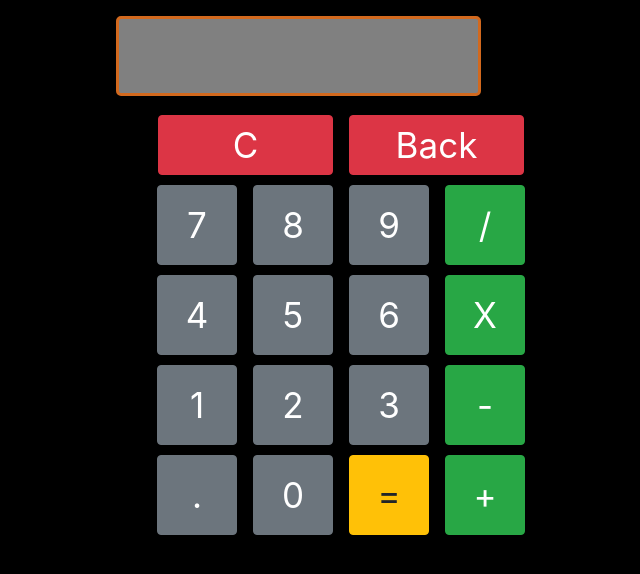
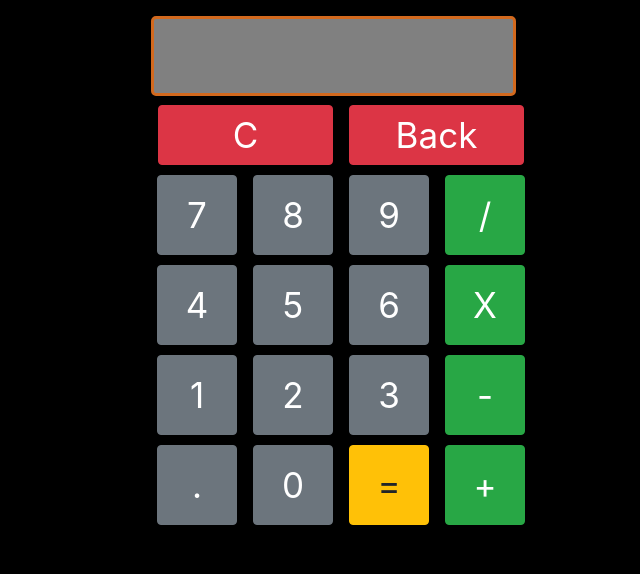
Before and after one commit to fauziapriana29/PROJECT_CALCULATOR, a React (Create React App) app: page / in a window 1280 px wide. Shown: the top 574 px of the page, without its empty margins (342-982 px from the left). Built offline with nearby package versions, Linux system fonts and the light colour scheme.

Commit message:
next day

```diff
--- a/src/App.js
+++ b/src/App.js
@@ -1,14 +1,11 @@
 import React from 'react';
 import './App.css'
-import Input from './Components/Input/input.jsx'
 import Keypads from './Components/Keypads/Keypads.jsx'
 
 function App() {
 
   return (
     <div>
-      <Input />
-      <br />
       <Keypads/>
     </div>
   );
--- a/src/Components/Input/input.css
+++ b/src/Components/Input/input.css
@@ -13,6 +13,7 @@
     text-align: right;
     width: 365px;
     height: 80px;
+    margin: auto;
     border-radius: 5px;
     border: 3px solid chocolate;
     font-size: 60px;
--- a/src/Components/Input/input.jsx
+++ b/src/Components/Input/input.jsx
@@ -1,17 +1,11 @@
 import React from "react";
 import "./input.css";
 
-const Input = () => {
+const Input = (props) => {
+  const {title} = props
   return (
     <div className="container mt-3 inputCont">
-      <input
-      name="display"
-        type="text"
-        id='input'
-        className="input"
-        aria-label="Sizing example input"
-        aria-describedby="inputGroup-sizing-lg"
-      />
+      <div className="input" id="input">{title}</div>
     </div>
   );
 };
--- a/src/Components/Keypads/Keypads.jsx
+++ b/src/Components/Keypads/Keypads.jsx
@@ -1,22 +1,73 @@
-import React from "react";
+import React, { useState } from "react";
 import "./keypads.css";
 import Button from "../Button/Button.jsx";
+import Input from '../Input/input.jsx'
 
 const Keypads = () => {
 
+  const [display, setDisplay] = useState({
+    data: '',
+    lastNumber: '',
+  })
+
   const insert = (num) => {
-    document.getElementById('input').value += num
+    setDisplay({
+      ...display, data: display.data += num,
+      lastNumber: display.lastNumber += num
+    })
+    console.log(display.lastNumber)
   }
+
+  const insertZero = (num) => {
+    if (display.data !== '') {
+      setDisplay({ ...display, data: display.data += num })
+    }
+  }
+
+  const insertDecimal = (num) => {
+    if (display.lastNumber.indexOf(".") === -1) {
+      setDisplay({data: display.data += num})
+    } else {
+      alert('Just 1 decimal in 1 numbers')
+    }
+  }
+
+  const insertOperation = (num) => {
+
+    let lastIndex = display.lastNumber.substr(display.lastNumber.length - 1, display.lastNumber.length)
+    // console.log(lastIndex)
+    if (display.lastNumber !== '' && lastIndex !== "+" && lastIndex !== '-' && lastIndex !== '*' && lastIndex !== '/' ) {
+      setDisplay({
+        ...display, data: display.data += num,
+        lastNumber: ''
+      })
+      console.log(display.lastNumber)
+    }
+  }
+
+  // const insertPlus = (num) => {
+  //   let lastIndex = display.lastNumber.substr(display.lastNumber.length - 1, display.lastNumber.length)
+  //   console.log(lastIndex)
+  //   if (lastIndex !== num || lastIndex == '-' || lastIndex == '*' || lastIndex == '/') {
+  //     setDisplay({ ...display, data: display.data.substr(0, display.data.length - 1) })
+  //     setDisplay({...display, data: display.data += num})
+  //   }
+  // }
+
   const clear = () => {
-    document.getElementById('input').value = ''
+   setDisplay({data: '', lastNumber: ''})
   }
+
   const erase = () => {
-    let display = document.getElementById('input')
-    display.value = display.value.substr(0, display.value.length-1)
+    setDisplay({
+      data: display.data.substr(0, display.data.length - 1),
+      lastNumber: display.lastNumber.substr(0, display.lastNumber.length - 1)
+    })
+    console.log(display.lastNumber)
   }
+
   const equal = () => {
-    let display = document.getElementById('input')
-    display.value = eval(display.value)
+    setDisplay({ data: eval(display.data), lastNumber: display.data})
   }
 
 
@@ -24,6 +75,8 @@ const Keypads = () => {
 
   return (
     <div className="container keypads">
+      <Input title={display.data} />
+      <br/>
       <div className="conButton">
         <Button type={"btn btn-danger clear ml-3"} title={"C"} click={() => clear()} />
         <Button type={"btn btn-danger clear ml-3"} title={"Back"} click={() => erase()} />
@@ -33,25 +86,25 @@ const Keypads = () => {
             <Button type={"btn btn-secondary number ml-3"} value={7} title={7} click={() => insert(7)} />
             <Button type={"btn btn-secondary number ml-3"} value={8} title={8} click={() => insert(8)} />
             <Button type={"btn btn-secondary number ml-3"} value={9} title={9} click={() => insert(9)} />
-            <Button type={"btn btn-success number ml-3"} title={"/"} click={() => insert('/')} />
+            <Button type={"btn btn-success number ml-3"} title={"/"} click={() => insertOperation('/')} />
           </div>
           <div className="middle1-button">
             <Button type={"btn btn-secondary number ml-3"} value={4} title={4} click={() => insert(4)} />
             <Button type={"btn btn-secondary number ml-3"} value={5} title={5} click={() => insert(5)} />
             <Button type={"btn btn-secondary number ml-3"} value={6} title={6} click={() => insert(6)} />
-            <Button type={"btn btn-success number ml-3"} title={"X"} click={() => insert('*')} />
+            <Button type={"btn btn-success number ml-3"} title={"X"} click={() => insertOperation('*')} />
           </div>
           <div className="middle2-button">
             <Button type={"btn btn-secondary number ml-3"} value={1} title={1} click={() => insert(1)} />
             <Button type={"btn btn-secondary number ml-3"} value={2} title={2} click={() => insert(2)} />
             <Button type={"btn btn-secondary number ml-3"} value={3} title={3} click={() => insert(3)} />
-            <Button type={"btn btn-success number ml-3"} title={"-"} click={() => insert('-')} />
+            <Button type={"btn btn-success number ml-3"} title={"-"} click={() => insertOperation('-')} />
           </div>
           <div className="lower-button">
-            <Button type={"btn btn-secondary number ml-3"} title={"."} click={() => insert('.')} />
-            <Button type={"btn btn-secondary number ml-3"} title={0} click={() => insert(0)} />
+            <Button type={"btn btn-secondary number ml-3"} title={"."} click={() => insertDecimal('.')} />
+            <Button type={"btn btn-secondary number ml-3"} title={0} click={() => insertZero(0)} />
             <Button type={"btn btn-warning number ml-3"} title={"="} click={() => equal()} />
-            <Button type={"btn btn-success number ml-3"} title={"+"} click={() => insert('+')}/>
+            <Button type={"btn btn-success number ml-3"} title={"+"} click={() => insertOperation('+')}/>
           </div>
         </div>
       </div>
```
